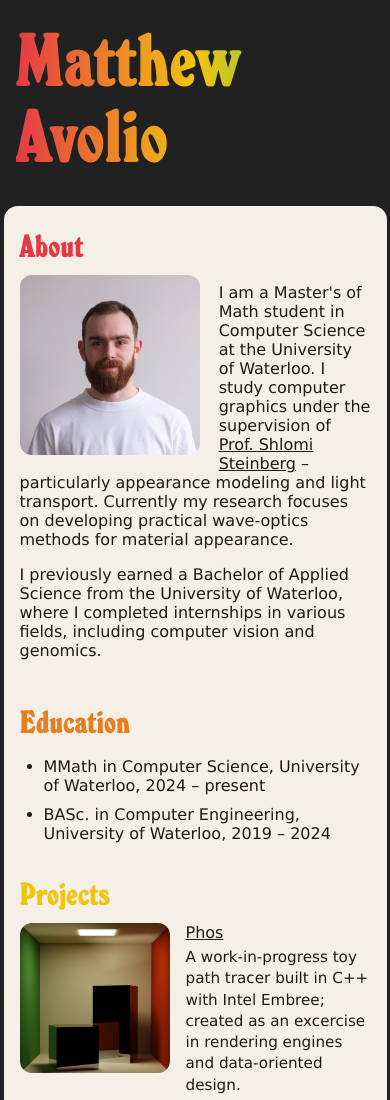
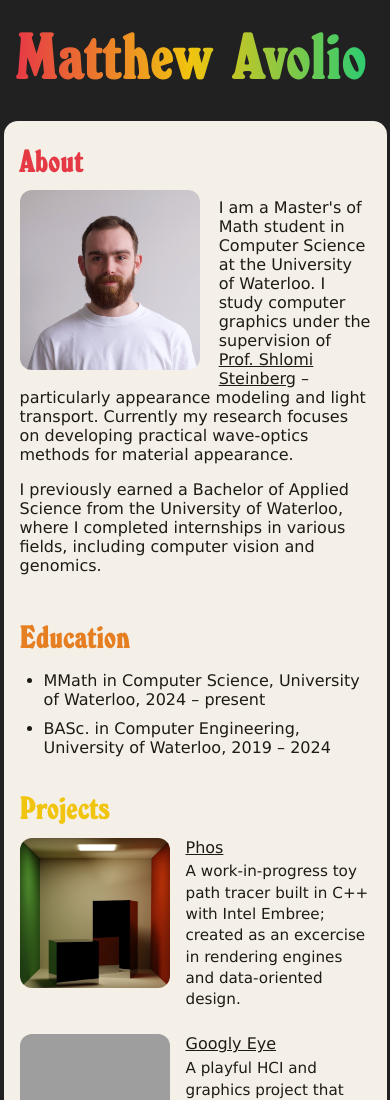
Before and after one commit to m-avolio/m-avolio.github.io, a plain HTML site: page index.html in a window 390 px wide. Shown: the top 1100 px of the page. Drawn offline with Linux system fonts and the light colour scheme; grey boxes are pictures that could not be loaded.

Commit message:
font size change

```diff
--- a/index.html
+++ b/index.html
@@ -39,7 +39,7 @@
     header h1 {
       font-family: 'WindsorProXBoldCn', Georgia, serif;
       font-weight: 800;
-      font-size: clamp(80px, 10vw, 120px);
+      font-size: clamp(70px, 10vw, 120px);
       line-height: .95;
       margin: 0;
       text-align: left;
```
